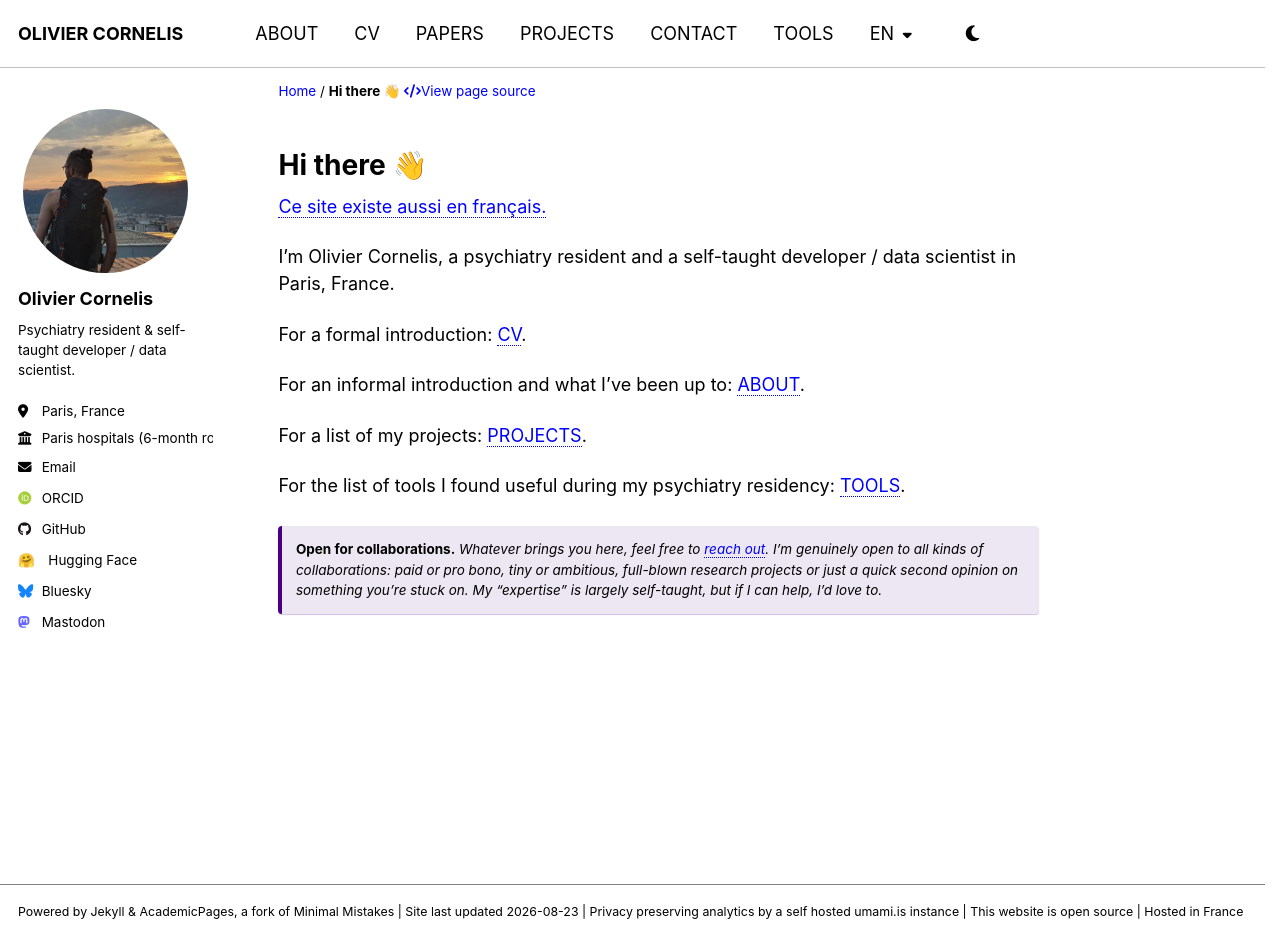
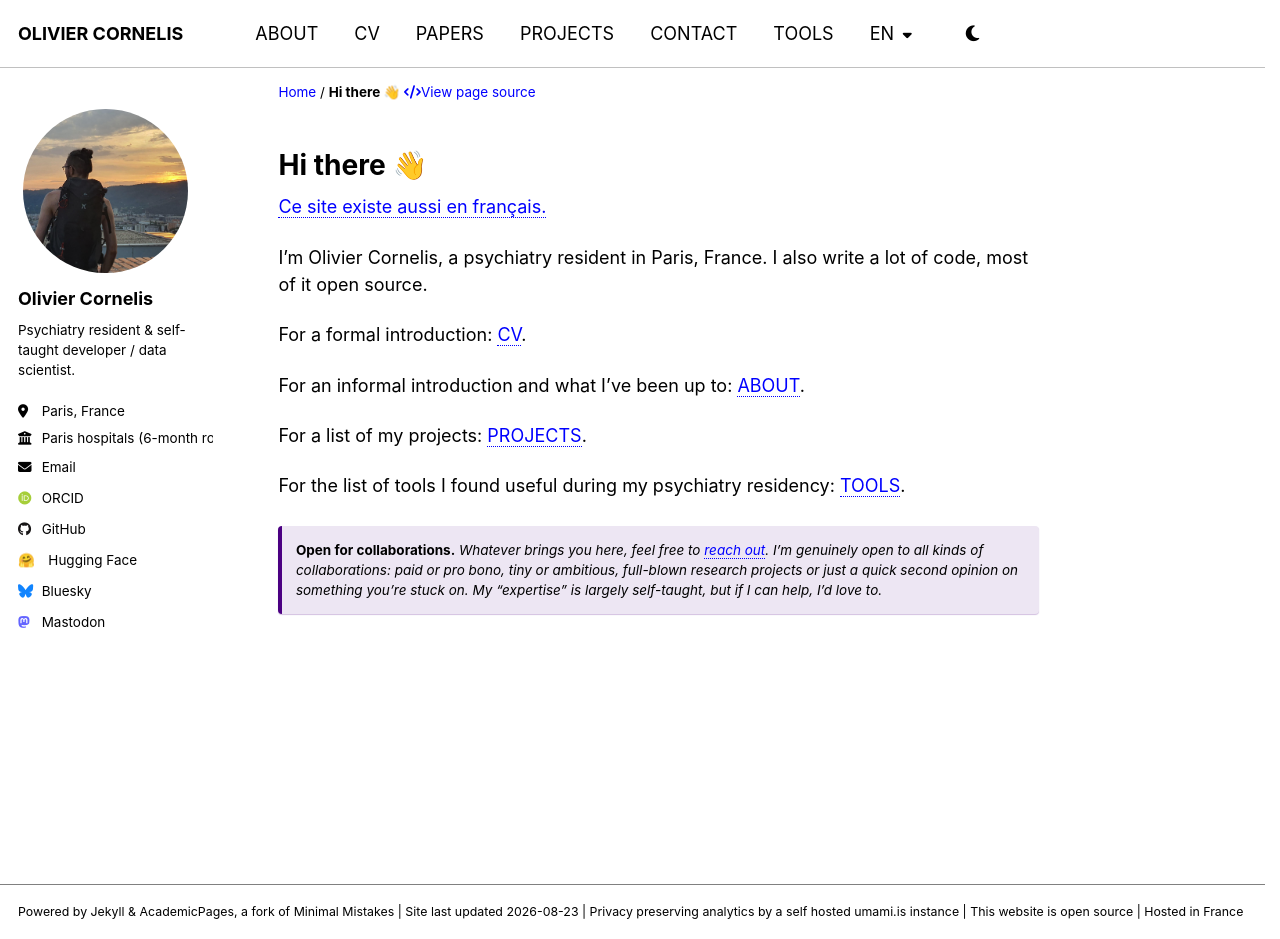
Before and after one commit to thiswillbeyourgithub/website, a Jekyll site: the page built from _pages/en/start.md, in a window 1280 px wide and 939 px high. Built offline with Jekyll 4.4.1, drawn with Linux system fonts in a browser that asks for light colours; some web fonts are replaced.

Commit message:
start: reword the opening line

```diff
--- a/_pages/en/start.md
+++ b/_pages/en/start.md
@@ -12,7 +12,7 @@ redirect_from:
 
 [Ce site existe aussi en français.](../fr/)
 
-I'm Olivier Cornelis, a psychiatry resident and a self-taught developer / data scientist in Paris, France.
+I'm Olivier Cornelis, a psychiatry resident in Paris, France. I also write a lot of code, most of it open source.
 
 For a formal introduction: [CV](./cv).
 
```
Also changed, not shown: _pages/fr/start.md (+1 -1 lines).
